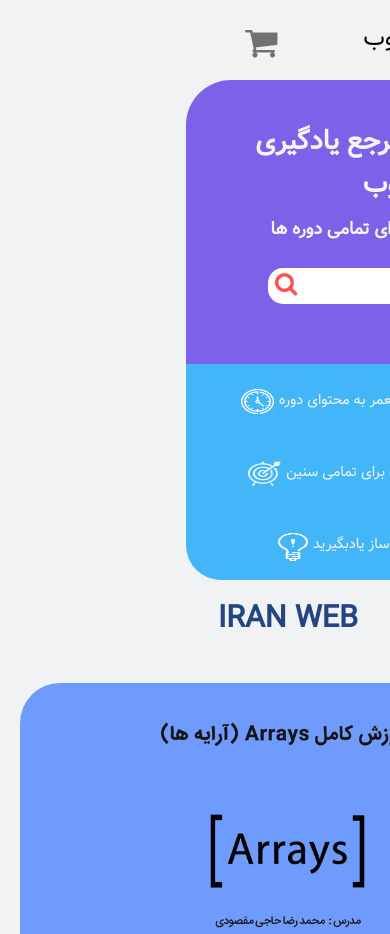
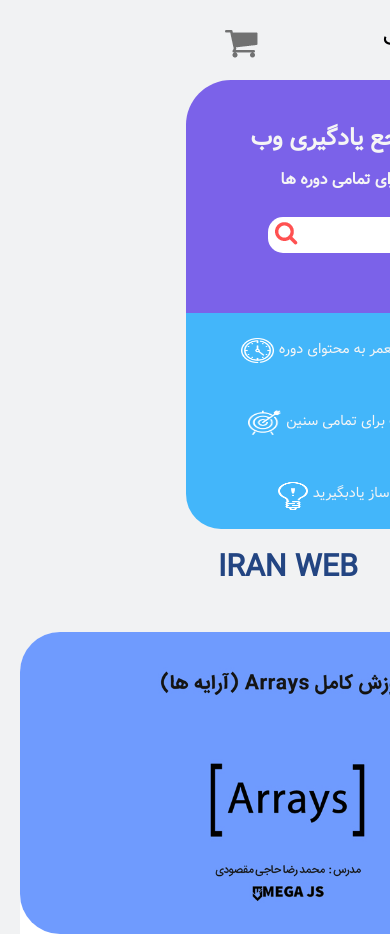
Before and after one commit to MahdiSadeghi26/Js_Mega_Course, a plain HTML site: page index.html in a window 390 px wide. Shown: the top 934 px of the page. Drawn offline with Linux system fonts and the light colour scheme; files whose address does not match are found by name.

Commit message:
576px media designed part1

```diff
--- a/Style/style.css
+++ b/Style/style.css
@@ -311,4 +311,16 @@
       text-align: center;
     }
    }
+   @media (max-width:575.98px) {
+    .navbar{
+      width: 80%;
+    }
+    .header{
+      font-size: 1.5rem;
+    }
+    .subHeader{
+      font-size: 1rem;
+    }
+    .
+   }
 }
```
